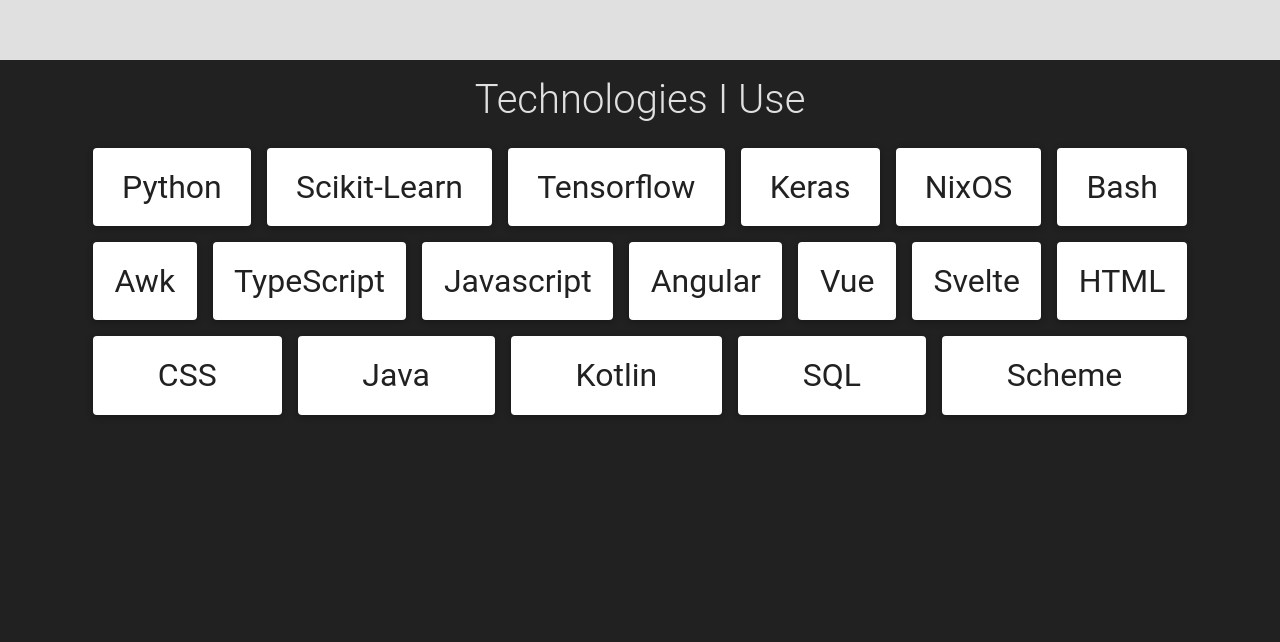
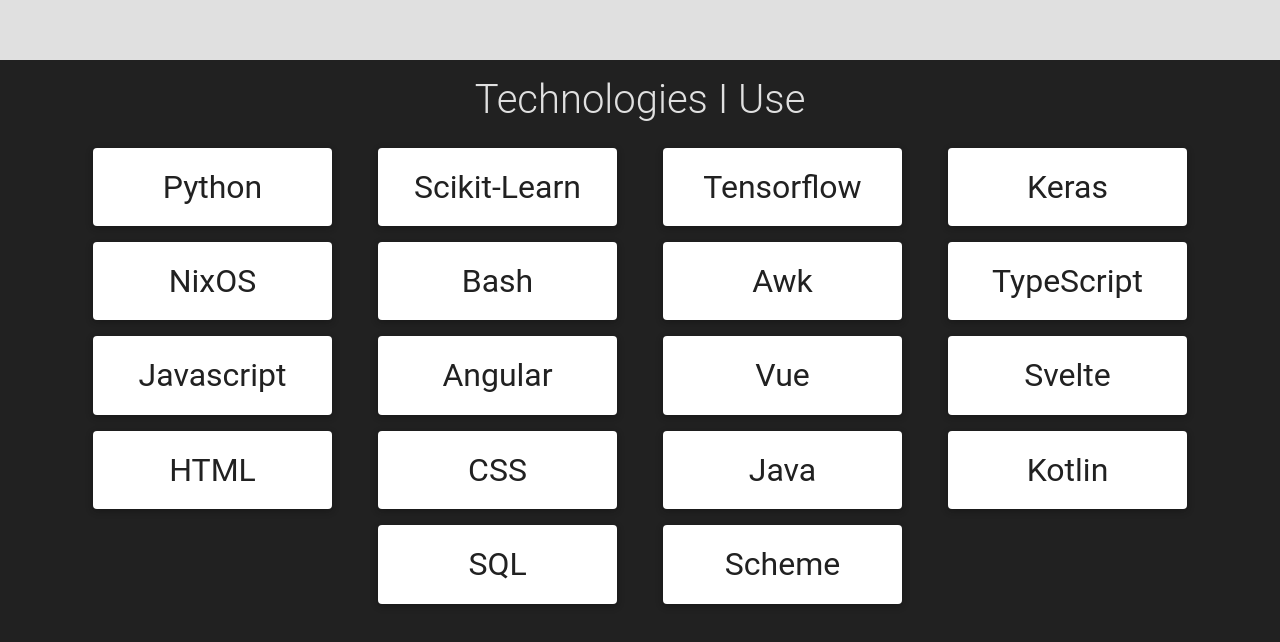
Before and after one commit to kclejeune/portfolio, a Svelte app: page / in a window 1280 px wide. Shown: the part 3084-3726 px from the top of the page. Built offline with nearby package versions, Linux system fonts and the light colour scheme; no server answers.

Commit message:
remove custom css in favor of bootstrap classes

```diff
--- a/public/global.css
+++ b/public/global.css
@@ -26,20 +26,6 @@
   width: 100%;
 }
 
-/* containers of cards should wrap around nicely */
-.cards {
-  display: flex;
-  flex-direction: row;
-  flex-wrap: wrap;
-  align-items: center;
-  justify-content: center;
-}
-
-/* make the cards take up all the space */
-.cards * {
-  flex-grow: 1;
-}
-
 /* scroll to proper section anchor locations by providing a dummy "anchor" with a negative margin */
 .anchor {
   display: block;
--- a/src/Projects.svelte
+++ b/src/Projects.svelte
@@ -9,14 +9,24 @@
     forks: number;
   };
   const username = 'kclejeune';
+  const API_URL = 'https://gh-pinned-repos-5l2i19um3.vercel.app';
+
+  // load pinned github repositories
   let repos = Array<Project>();
-  fetch(`https://gh-pinned-repos-5l2i19um3.vercel.app/?username=${username}`)
+  fetch(`${API_URL}/?username=${username}`)
     .then((res) => res.json())
     .then((json: Array<Project>) => {
       repos = json.sort((a: Project, b: Project) => b.stars - a.stars);
     })
     .finally(() => console.log('projects fetched'));
-  export function titleCase(str: string) {
+
+  // convert repo names into titles
+  function titleCase(str: string): string {
+    // don't apply this to things that are named using my username
+    if (str.includes(username)) {
+      return str;
+    }
+
     return str.replace(/\w\S*/g, (txt) => {
       return txt.charAt(0).toUpperCase() + txt.substr(1).toLowerCase();
     });
@@ -27,8 +37,9 @@
 <div class="projects page bg-light">
   <div class="container">
     <h1 class="header pt-3">Projects</h1>
-    <div class="wow fadeIn py-3 my-auto text-dark cards">
+    <div class="wow fadeIn py-3 my-auto text-dark row">
       {#each repos as repo}
+        <div class="col-sm-12">
           <div class="card m-2 wow zoomIn">
             <div class="card-body">
               <h5 class="card-title text-dark">
@@ -37,21 +48,25 @@
               <h6 class="card-subtitle mb-2 text-muted">
                 <a href={repo.link}>{repo.link}</a>
               </h6>
+              {#if repo?.description}
+                {repo.description}
+              {/if}
               <ul>
                 <li>
                   Language: {repo.language}
                 </li>
-              {#if repo?.description}
-                <li>
-                  Description: {repo.description}
-                </li>
-              {/if}
                 {#if repo.stars > 0}
                   <li>
                     Stars: {repo.stars}
                   </li>
                 {/if}
+                {#if repo.forks > 0}
+                  <li>
+                    Forks: {repo.forks}
+                  </li>
+                {/if}
               </ul>
+            </div>
           </div>
         </div>
       {/each}
--- a/src/Skills.svelte
+++ b/src/Skills.svelte
@@ -1,6 +1,6 @@
 <script lang="ts">
-  export const title: string = 'Technologies I Use';
-  export const skills: Array<string> = [
+  const title: string = 'Technologies I Use';
+  const skills: Array<string> = [
     'Python',
     'Scikit-Learn',
     'Tensorflow',
@@ -26,11 +26,13 @@
 <div class="technologies page bg-dark">
   <div class="container">
     <h1 class="header pt-3 text-light">{title}</h1>
-    <div class="py-3 wow fadeIn text-dark cards">
+    <div class="py-3 wow fadeIn text-dark row justify-content-center">
       {#each skills as skill}
-        <div class="m-2 card wow zoomIn">
-          <div class="card-body">
-            <h2 class="header">{skill}</h2>
+        <div class="col-xl-3 col-lg-4 col-sm-6">
+          <div class="m-2 card wow zoomIn">
+            <div class="card-body">
+              <h2 class="header">{skill}</h2>
+            </div>
           </div>
         </div>
       {/each}
--- a/src/Work.svelte
+++ b/src/Work.svelte
@@ -80,8 +80,9 @@
 <div class="experience page bg-primary">
   <div class="container">
     <h1 class="header pt-3">{title}</h1>
-    <div class="wow fadeIn py-3 my-auto text-dark cards">
+    <div class="wow fadeIn py-3 my-auto text-dark row">
       {#each jobs as job}
+        <div class="col-sm-12">
           <div class="card m-2 wow zoomIn">
             <div class="card-body">
               <h5 class="card-title text-dark">{job.employer}</h5>
@@ -98,6 +99,7 @@
               </ul>
             </div>
           </div>
+        </div>
       {/each}
     </div>
   </div>
```
Also changed, not shown: public/build/bundle.js, 1 other file (tests, documents, lock files or other folders). Lines whose indentation alone changed are shown as unchanged.
